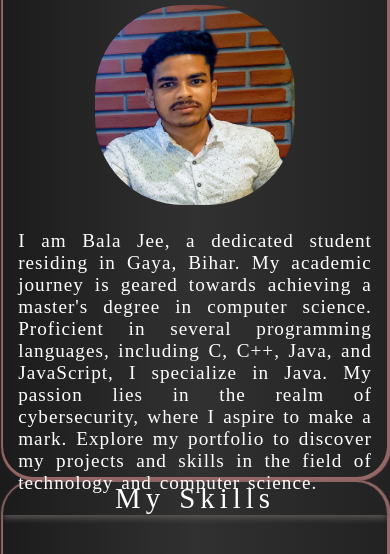
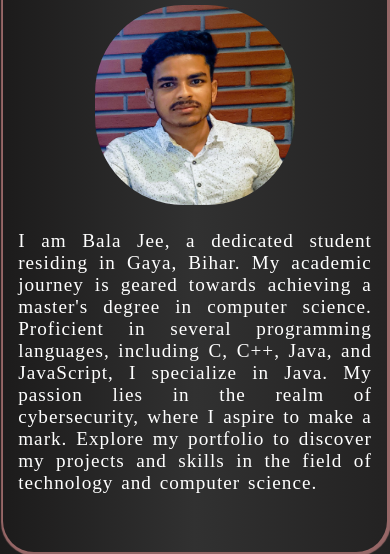
Before and after one commit to abhishek808319/balajee-new-portfolio, a plain HTML site: page index.html in a window 390 px wide. Shown: the part 603-1157 px from the top of the page. Drawn offline with Linux system fonts and the light colour scheme.

Commit message:
Update mediaquery.css

```diff
--- a/mediaquery.css
+++ b/mediaquery.css
@@ -75,7 +75,7 @@
     }
     #about_us {
         display: flex;
-        height: 525px;
+        height: 600px;
         width: 100%;
         /* border: 5px dotted rgb(219, 45, 45); */
         /* border-radius: 0px 0px 53px 53px; */
```
